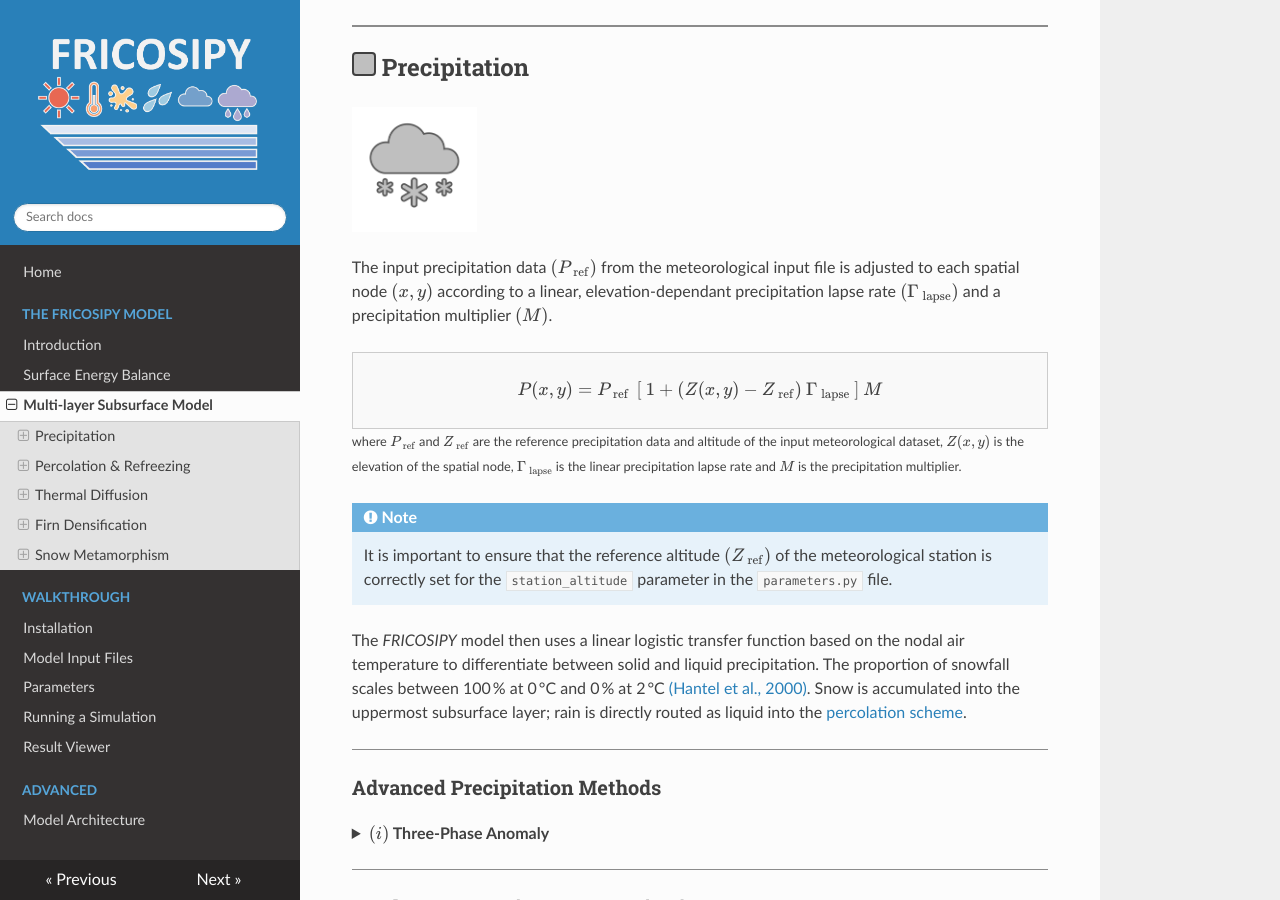
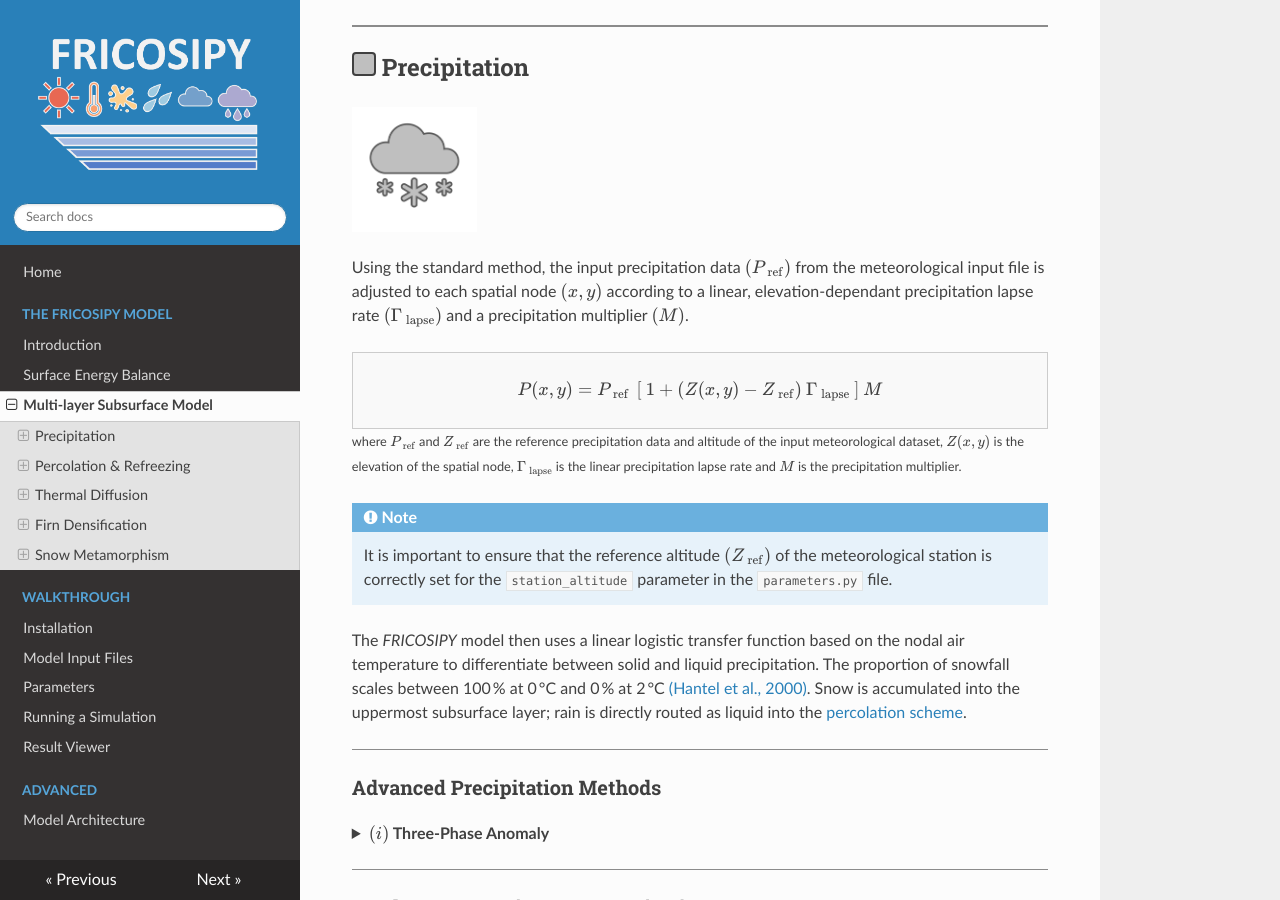
Before and after one commit to MarcusGastaldello/FRICOSIPY, an MkDocs documentation site: the page built from docs/subsurface_model.md, in a window 1280 px wide and 900 px high, scrolled down 824 px. Built offline with MkDocs 1.6.1, drawn with Linux system fonts in a browser that asks for light colours.

Commit message:
Update subsurface_model.md

```diff
--- a/docs/subsurface_model.md
+++ b/docs/subsurface_model.md
@@ -21,7 +21,7 @@
 
 <br style="clear: both;" />
 
-The input precipitation data $(P_{\text{ ref}})$ from the meteorological input file is adjusted to each spatial node $(x,y)$ according to a linear, elevation-dependant precipitation lapse rate $(\Gamma_{\text{ lapse}})$ and a precipitation multiplier $(M)$.
+Using the standard method, the input precipitation data $(P_{\text{ ref}})$ from the meteorological input file is adjusted to each spatial node $(x,y)$ according to a linear, elevation-dependant precipitation lapse rate $(\Gamma_{\text{ lapse}})$ and a precipitation multiplier $(M)$.
 
 <div style="border:1px solid #ccc; padding:10px; background:#f9f9f9; max-width:100%; overflow-x:auto;">
 $$
```
